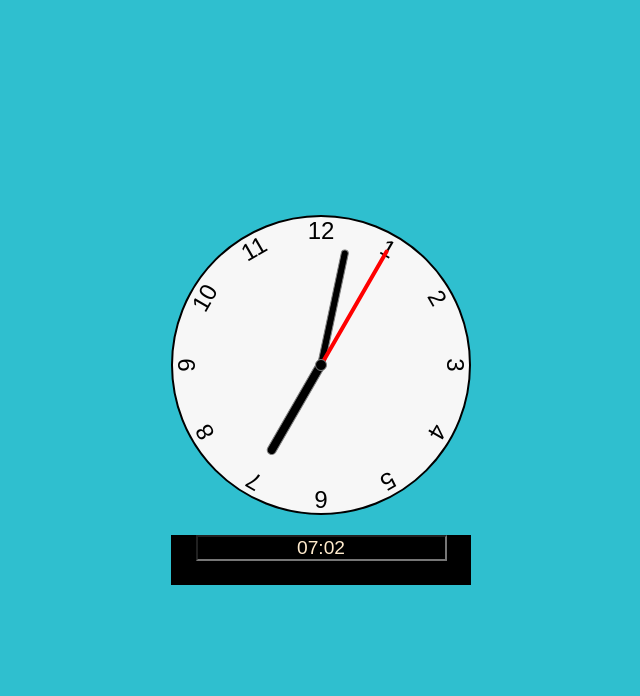
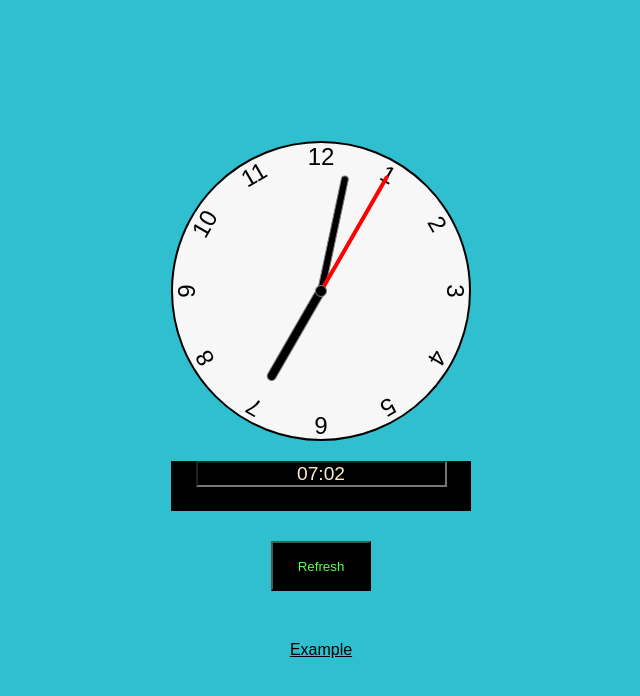
Before and after one commit to gabrielagithub/randomicclock, a plain HTML site: page Relogio-analogico-javascript-main/index.html in a window 1280 px wide. Shown: the whole page, without its empty margins (319-959 px from the left). Drawn offline with Linux system fonts and the light colour scheme.

Commit message:
Adição da página com exemplo e opção de refresh

```diff
--- a/Relogio-analogico-javascript-main/index.html
+++ b/Relogio-analogico-javascript-main/index.html
@@ -30,6 +30,12 @@
   <div class="visor">
     <input type="text" id="time-input" readonly>
   </div>
+  <div>
+    <button onclick="location.reload()">Refresh</button>
+  </div>
+  <div id="example">
+    <a href="example.html" class="button">Example</a>
+  </div>
 
   <script src="script.js"></script>
 </body>
--- a/Relogio-analogico-javascript-main/style.css
+++ b/Relogio-analogico-javascript-main/style.css
@@ -35,6 +35,13 @@ body {
   text-align: center;
   background-color: black; /* Define o fundo como preto */
   color: white; /* Define a cor do texto como branco */
+}
+button{
+  width: 100px; /* Ajuste para o tamanho desejado */
+  height: 50px; /* Ajuste para o tamanho desejado */
+  margin-top: 30px;
+  color: rgb(92, 255, 71);
+  background-color: black; /* Define o fundo como preto */
 }
 
 input[type="text"] {
@@ -89,3 +96,17 @@ input[type="text"] {
   border-radius: 50%;
   border: 1px solid gray;
 }
+
+#example{
+  margin-top: 50px;
+}
+a{
+  color: black;
+}
+
+#index{
+
+  margin-top: 50px;
+  position: relative;
+  text-align: center;
+}
```
Also changed, not shown: Relogio-analogico-javascript-main/example.html (added, +23 -0 lines), Relogio-analogico-javascript-main/images/horasemingles1-cke.jpeg (added).
